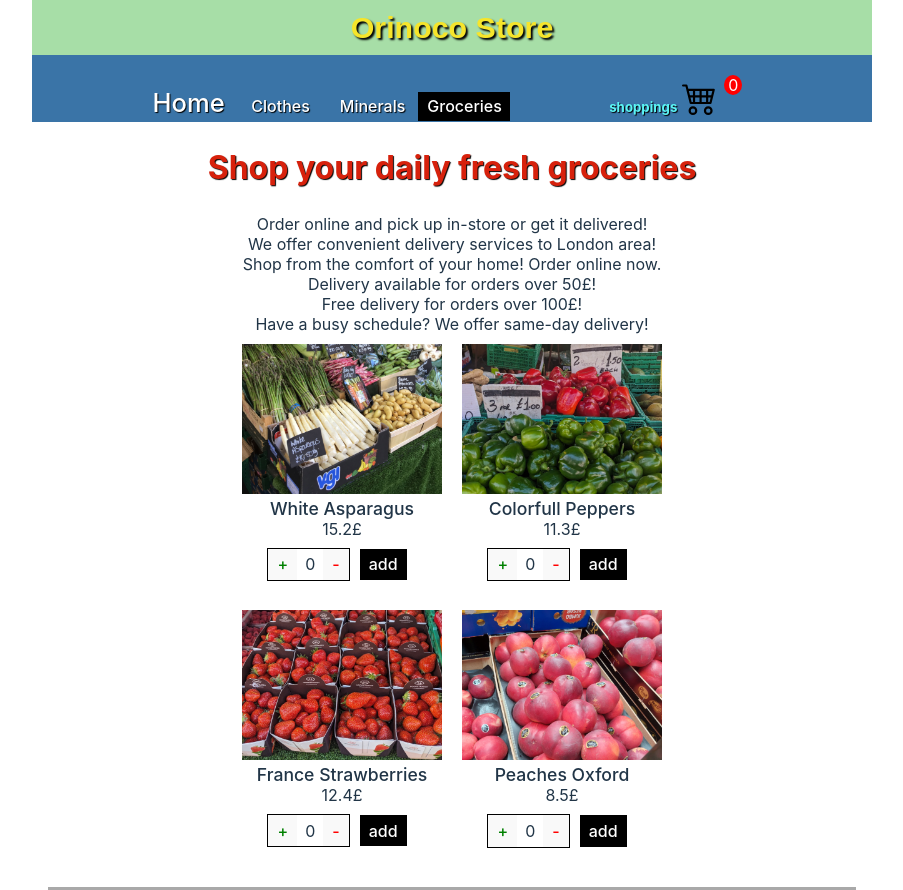
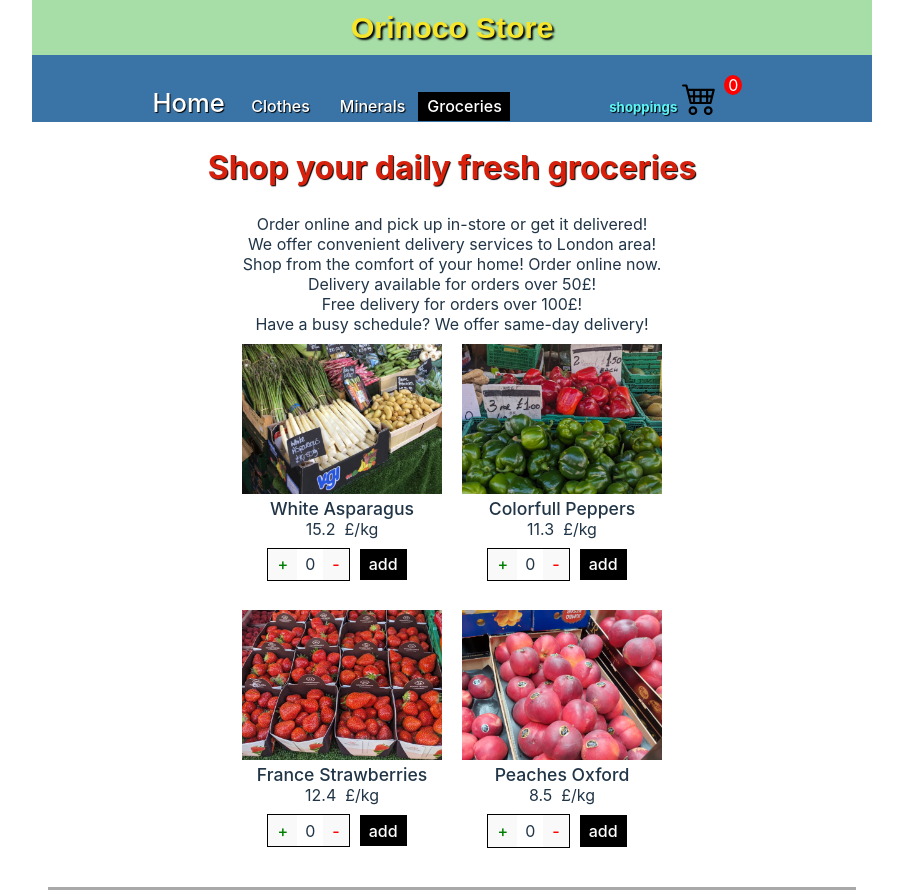
Before and after one commit to petredemi/shopping-cart, a React (Vite) app: page /groceries in a window 1280 px wide. Shown: the top 890 px of the page, without its empty margins (188-1091 px from the left). Built offline with nearby package versions, Linux system fonts and the light colour scheme; grey boxes are pictures that could not be loaded.

Commit message:
text ajust groceries page

```diff
--- a/src/App.jsx
+++ b/src/App.jsx
@@ -9,11 +9,8 @@ function App(){
     function change(){
         setXx(4)
 }
-        console.log('sdvdfvdfvfdf')
-
   return (
         <>
-        <h4>ferfeferf</h4>
             <Navlinkbar setXx= {setXx} xx = {xx} change ={change}/>
             <Welcomepage/>
 
--- a/src/components.jsx
+++ b/src/components.jsx
@@ -47,7 +47,7 @@ function ChooseQuantity({add, sub, q}){
             </>
         )
     }
-function Product({text, price, picture, high, Click, add, sub, q}){
+function Product({text, price, picture, high, Click, add, sub, q, kg}){
     return(
         <>
         <div className="prod" >
@@ -57,7 +57,7 @@ function Product({text, price, picture, high, Click, add, sub, q}){
             <div className="description">{text}</div>
             <div className="val" >
                 <div className="price">{price}</div>
-                <div className="currency">£</div>
+                <div className="currency">&nbsp; £{kg}</div>
             </div>
             <li>
                 <ChooseQuantity add = {add}  sub={sub} q={q}/>
--- a/src/groceries.jsx
+++ b/src/groceries.jsx
@@ -46,12 +46,12 @@ function Groceries(){
             basket.set(items[y], x)
             t = x * items[y].price
             bsk[y] = <div key={items[y].idInput}>
-                <div className='itembasket'>{items[y].name} &nbsp; {items[y].price} {'£ each'} &nbsp;  {x} {'pcs'}  &nbsp; total: {t.toFixed(2)} {'£'}</div>
+                <div className='itembasket'>{items[y].name} &nbsp; {items[y].price} {'£/kg'} &nbsp;  {x} {'kg'}  &nbsp; total: {t.toFixed(2)} {'£'}</div>
                 <Button color={'white'} background={'red'} text={'del'} padding={3} margin={0} handelClick={() => removeItems(y)}/>
                 <BskPM add={() => ad(y)} sub={() => su(y)}/>
             </div>
             c[y] = <div key={items[y].idInput}>
-                    <div key={items[y].name} className='itembasket'>{items[y].name} &nbsp; {items[y].price}{'£ each'} &nbsp;{basket.get(items[y])} {'pcs'} &nbsp; total: {t.toFixed(2)} {'£'}</div>
+                    <div key={items[y].name} className='itembasket'>{items[y].name} &nbsp; {items[y].price}{'£/kg'} &nbsp;{basket.get(items[y])} {'kg'} &nbsp; total: {t.toFixed(2)} {'£'}</div>
                 </div>
             let b = 0
                 for (const x of basket.values()){
@@ -63,12 +63,12 @@ function Groceries(){
             basket.set(items[y], basket.get(items[y]) + x)
             t = basket.get(items[y]) * items[y].price
             bsk[y] = <div key={items[y].idInput}>
-                <div className='itembasket'>{items[y].name} &nbsp; {items[y].price}{'£ each'} &nbsp;{basket.get(items[y])} {'pcs'} &nbsp; total: {t.toFixed(2)} {'£'}</div>
+                <div className='itembasket'>{items[y].name} &nbsp; {items[y].price}{'£/kg'} &nbsp;{basket.get(items[y])} {'kg'} &nbsp; total: {t.toFixed(2)} {'£'}</div>
                 <Button color={'white'} background={'red'} text={'del'} padding={3} margin={0} handelClick={() => removeItems(y)}/>
                 <BskPM add={() => ad(y)} sub={() => su(y)}/>
             </div>
             c[y] = <div key={items[y].idInput}>
-                    <div key={items[y].name} className='itembasket'>{items[y].name} &nbsp; {items[y].price}{'£ each'} &nbsp;{basket.get(items[y])} {'pcs'} &nbsp; total: {t.toFixed(2)} {'£'}</div>
+                    <div key={items[y].name} className='itembasket'>{items[y].name} &nbsp; {items[y].price}{'£/kg'} &nbsp;{basket.get(items[y])} {'kg'} &nbsp; total: {t.toFixed(2)} {'£'}</div>
                 </div>
             let b = 0
             for (const x of basket.values()){
@@ -115,7 +115,7 @@ function Groceries(){
        basket.set(items[y], basket.get(items[y])+ 1)
        t = basket.get(items[y]) * items[y].price
        bsk[y] = <div key={items[y].idInput}>
-            <div className='itembasket'>{items[y].name} &nbsp; {items[y].price}{'£ each'} &nbsp;{basket.get(items[y])} {'pcs'} &nbsp; total: {t.toFixed(2)} {'£'}</div>
+            <div className='itembasket'>{items[y].name} &nbsp; {items[y].price}{'£/kg'} &nbsp;{basket.get(items[y])} {'kg'} &nbsp; total: {t.toFixed(2)} {'£'}</div>
             <Button color={'white'} background={'red'} text={'del'} padding={3} margin={0} handelClick={() => removeItems(y)}/>
             <BskPM add={() => ad(y)} sub={() => su(y)}/>
        </div>
@@ -141,7 +141,7 @@ function Groceries(){
         basket.set(items[y], basket.get(items[y]) - 1)
         t = basket.get(items[y]) * items[y].price
         bsk[y] = <div key={items[y].idInput}>
-        <div className='itembasket'>{items[y].name} &nbsp; {items[y].price}{'£ each'} &nbsp;{basket.get(items[y])} {'pcs'} &nbsp; total: {t.toFixed(2)} {'£'}</div>
+        <div className='itembasket'>{items[y].name} &nbsp; {items[y].price}{'£/kg'} &nbsp;{basket.get(items[y])} {'kg'} &nbsp; total: {t.toFixed(2)} {'£'}</div>
         <Button color={'white'} background={'red'} text={'del'} padding={3} margin={0} handelClick={() => removeItems(y)}/>
         <BskPM add={() => ad(y)} sub={() => su(y)}/>
         </div>
@@ -175,10 +175,10 @@ function Groceries(){
             <li> Have a busy schedule? We offer same-day delivery!</li>
         </div>
         <div className="content">
-                <Product price={items[20].price} text= {items[20].name} idInput= {items[20].idInput} picture={items[20].picture} Click={() => addCart(q1, setQ1, 20)} add={() =>add(q1, setQ1)} sub={() => sub(q1, setQ1)} q={q1}/>
-                <Product price={items[21].price} text= {items[21].name} idInput= {items[21].idInput} picture={items[21].picture} Click={ () =>addCart(q2, setQ2, 21)} add={() => add(q2, setQ2)} sub={()=> sub(q2, setQ2)} q={q2}/>
-                <Product price={items[22].price} text= {items[22].name} idInput= {items[22].idInput} picture={items[22].picture} Click={ () =>addCart(q3, setQ3, 22)} add={() => add(q3, setQ3)} sub={()=> sub(q3, setQ3)} q={q3}/>
-                <Product price={items[23].price} text= {items[23].name} idInput= {items[23].idInput} picture={items[23].picture} Click={ () =>addCart(q4, setQ4, 23)} add={() => add(q4, setQ4)} sub={()=> sub(q4, setQ4)} q={q4}/>
+                <Product price={items[20].price} kg={'/kg'} text= {items[20].name} idInput= {items[20].idInput} picture={items[20].picture} Click={() => addCart(q1, setQ1, 20)} add={() =>add(q1, setQ1)} sub={() => sub(q1, setQ1)} q={q1}/>
+                <Product price={items[21].price} kg={'/kg'} text= {items[21].name} idInput= {items[21].idInput} picture={items[21].picture} Click={ () =>addCart(q2, setQ2, 21)} add={() => add(q2, setQ2)} sub={()=> sub(q2, setQ2)} q={q2}/>
+                <Product price={items[22].price} kg={'/kg'} text= {items[22].name} idInput= {items[22].idInput} picture={items[22].picture} Click={ () =>addCart(q3, setQ3, 22)} add={() => add(q3, setQ3)} sub={()=> sub(q3, setQ3)} q={q3}/>
+                <Product price={items[23].price} kg={'/kg'} text= {items[23].name} idInput= {items[23].idInput} picture={items[23].picture} Click={ () =>addCart(q4, setQ4, 23)} add={() => add(q4, setQ4)} sub={()=> sub(q4, setQ4)} q={q4}/>
             </div>
             <div className="contact">Contact: &nbsp;<a href="mailto: petrudem@yahoo.com" style={{color:'blue'}}>petrudem@yahoo.com</a>
                 <a href="https://www.linkedin.com/public-profile/settings?trk=d_flagship3_profile_self_view_public_profile" target = '_blank'>
--- a/src/stylefiles/general.css
+++ b/src/stylefiles/general.css
@@ -67,8 +67,8 @@ nav{
     margin: auto;
 }
 .colectie > img{
-    border: 3px solid blue;
-    padding: 3px;
+    border: 3px solid rgb(24, 24, 178);
+    padding: 4px;
     border-radius: 10px;
     max-width: 40%;
     height: auto;
```
